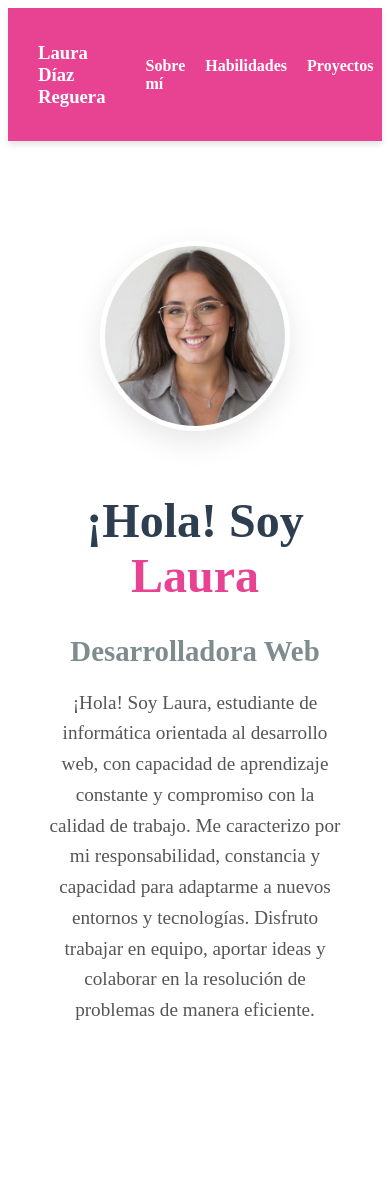
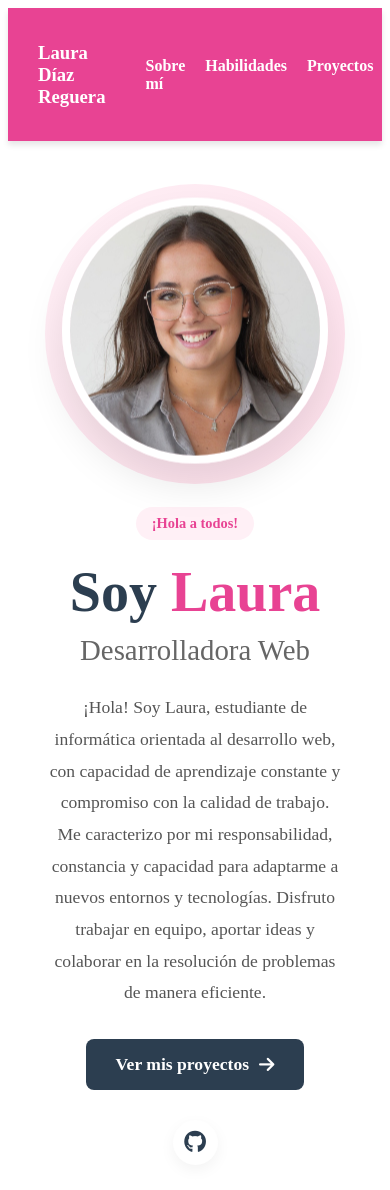
Before and after one commit to Laura-diaz08/Portfolio, an Angular app: page / in a window 390 px wide. Shown: the top 1190 px of the page. Before the commit the page ends 1054 px from the top, so only its background shows below. Built offline with nearby package versions, Linux system fonts and the light colour scheme.

Commit message:
Pagina de Habilidades modificada (estilos y html)

```diff
--- a/src/app/components/home/home.css
+++ b/src/app/components/home/home.css
@@ -1,51 +1,159 @@
-.home-container {
-  text-align: center;
-  margin-top: 80px;
+.hero-container {
+  display: flex;
+  align-items: center;
+  justify-content: space-between;
+  gap: 50px;
+  max-width: 1100px;
+  margin: 40px auto;
   padding: 0 20px;
 }
 
-h1 {
-  font-size: 3rem;
-  color: #2c3e50;
+.hero-content {
+  flex: 1;
 }
 
-/* El texto resaltado en rosa */
+.greeting {
+  display: inline-block;
+  background: #fff0f6;
+  color: #e84393;
+  padding: 8px 16px;
+  border-radius: 20px;
+  font-weight: bold;
+  font-size: 0.9rem;
+  margin-bottom: 20px;
+}
+
+h1 {
+  font-size: 3.5rem;
+  color: #2c3e50;
+  margin: 0 0 10px 0;
+}
+
 .highlight {
   color: #e84393;
 }
 
-h2 {
+.role-text {
   font-size: 1.8rem;
-  color: #7f8c8d;
-  margin-bottom: 20px;
+  color: #666;
+  font-weight: 500;
+  margin: 0 0 25px 0;
 }
 
-p {
-  max-width: 600px;
-  margin: 0 auto;
-  font-size: 1.2rem;
-  line-height: 1.6;
+.description {
+  font-size: 1.1rem;
+  line-height: 1.8;
   color: #555;
+  margin-bottom: 40px;
+  max-width: 500px;
 }
 
-.loading {
-  text-align: center;
-  margin-top: 50px;
-  color: #e84393;
-  font-style: italic;
+.hero-actions {
+  display: flex;
+  align-items: center;
+  gap: 30px;
+}
+
+.modern-btn {
+  background-color: #2c3e50;
+  color: white;
+  text-decoration: none;
+  padding: 15px 30px;
+  border-radius: 8px;
+  font-weight: bold;
+  font-size: 1.1rem;
+  transition: all 0.3s ease;
+  display: flex;
+  align-items: center;
+  gap: 10px;
+}
+
+.modern-btn:hover {
+  background-color: #e84393;
+  transform: translateY(-3px);
+  box-shadow: 0 10px 20px rgba(232, 67, 147, 0.2);
+}
+
+.social-links {
+  display: flex;
+  gap: 15px;
+}
+
+.social-links a {
+  display: flex;
+  align-items: center;
+  justify-content: center;
+  width: 45px;
+  height: 45px;
+  background: #ffffff;
+  color: #2c3e50;
+  border-radius: 50%;
+  font-size: 1.4rem;
+  box-shadow: 0 5px 15px rgba(0,0,0,0.05);
+  transition: all 0.3s ease;
+  text-decoration: none;
+}
+
+.social-links a:hover {
+  background: #e84393;
+  color: white;
+  transform: translateY(-3px);
+}
+
+.hero-image-wrapper {
+  flex: 1;
+  display: flex;
+  justify-content: center;
+  position: relative;
+}
+
+.image-backdrop {
+  position: absolute;
+  width: 350px;
+  height: 350px;
+  background: linear-gradient(135deg, #fff0f6 0%, #ffe0ec 100%);
+  border-radius: 50%;
+  z-index: -1;
+  top: 50%;
+  left: 50%;
+  transform: translate(-50%, -50%);
 }
 
 .profile-img {
-  width: 180px;
-  height: 180px;
+  width: 300px;
+  height: 300px;
+  object-fit: cover;
   border-radius: 50%;
-  object-fit: cover;
-  box-shadow: 0 10px 30px rgba(0, 0, 0, 0.1);
-  border: 5px solid #ffffff;
-  margin-bottom: 25px;
-  transition: transform 0.3s ease;
+  border: 8px solid white;
+  box-shadow: 0 20px 40px rgba(0,0,0,0.1);
+  animation: float 6s ease-in-out infinite;
 }
 
-.profile-img:hover {
-  transform: scale(1.05);
+@keyframes float {
+  0% { transform: translateY(0px); }
+  50% { transform: translateY(-15px); }
+  100% { transform: translateY(0px); }
 }
+
+@media (max-width: 850px) {
+  .hero-container {
+    flex-direction: column-reverse;
+    text-align: center;
+    gap: 40px;
+  }
+  .description {
+    margin: 0 auto 30px auto;
+  }
+  .hero-actions {
+    justify-content: center;
+    flex-direction: column;
+  }
+  .profile-img {
+    width: 250px;
+    height: 250px;
+  }
+  .image-backdrop {
+    width: 300px;
+    height: 300px;
+  }
+}
--- a/src/app/components/home/home.html
+++ b/src/app/components/home/home.html
@@ -1,11 +1,27 @@
 @if (personalInfo) {
-  <div class="home-container">
+  <div class="hero-container">
 
-    <img src="assets/images/foto perfil.jpg" alt="Foto de Laura" class="profile-img">
+    <div class="hero-content">
+      <span class="greeting">¡Hola a todos!</span>
+      <h1>Soy <span class="highlight">{{ personalInfo.name }}</span></h1>
+      <h2 class="role-text">{{ personalInfo.role }}</h2>
+      <p class="description">{{ personalInfo.description }}</p>
 
-    <h1>¡Hola! Soy <span class="highlight">{{ personalInfo.name }}</span></h1>
-    <h2>{{ personalInfo.role }}</h2>
-    <p>{{ personalInfo.description }}</p>
+      <div class="hero-actions">
+        <a routerLink="/projects" class="modern-btn">
+          Ver mis proyectos <i class="fa-solid fa-arrow-right"></i>
+        </a>
+
+        <div class="social-links">
+          <a href="https://github.com/Laura_diaz08" target="_blank" title="GitHub"><i class="fa-brands fa-github"></i></a>
+        </div>
+      </div>
+    </div>
+
+    <div class="hero-image-wrapper">
+      <div class="image-backdrop"></div> <img src="assets/images/foto perfil.jpg" alt="Foto de {{ personalInfo.name }}" class="profile-img">
+    </div>
+
   </div>
 } @else {
   <p class="loading">Cargando perfil...</p>
--- a/src/app/components/skills/skills.css
+++ b/src/app/components/skills/skills.css
@@ -5,10 +5,19 @@
   text-align: center;
 }
 
+.header-section {
+  margin-bottom: 50px;
+}
+
 .section-title {
   font-size: 2.5rem;
   color: #2c3e50;
-  margin-bottom: 50px;
+  margin-bottom: 10px;
+}
+
+.subtitle {
+  color: #666;
+  font-size: 1.1rem;
 }
 
 .highlight {
@@ -17,28 +26,43 @@
 
 .skills-grid {
   display: grid;
-  grid-template-columns: repeat(auto-fit, minmax(200px, 1fr));
+  grid-template-columns: repeat(auto-fit, minmax(180px, 1fr));
   gap: 25px;
 }
 
 .skill-card {
   background: #ffffff;
   border-radius: 16px;
-  padding: 30px 20px;
+  padding: 35px 20px;
   box-shadow: 0 10px 30px rgba(0, 0, 0, 0.05);
-  transition: transform 0.3s ease, box-shadow 0.3s ease, border-bottom 0.3s ease;
-  border-bottom: 4px solid transparent;
+  transition: all 0.3s ease;
+  border: 2px solid transparent;
+  display: flex;
+  flex-direction: column;
+  align-items: center;
+}
+
+.skill-icon {
+  font-size: 3.5rem;
+  color: #2c3e50;
+  margin-bottom: 20px;
+  transition: all 0.3s ease;
 }
 
 .skill-card:hover {
-  transform: translateY(-8px);
+  transform: translateY(-10px);
   box-shadow: 0 15px 35px rgba(232, 67, 147, 0.15);
-  border-bottom: 4px solid #e84393;
+  border-color: #ffe0ec;
+}
+
+.skill-card:hover .skill-icon {
+  color: #e84393;
+  transform: scale(1.1);
 }
 
 h3 {
   color: #2c3e50;
-  font-size: 1.3rem;
+  font-size: 1.2rem;
   margin-top: 0;
   margin-bottom: 15px;
 }
@@ -49,7 +73,7 @@ h3 {
   display: inline-block;
   padding: 6px 16px;
   border-radius: 20px;
-  font-size: 0.9rem;
+  font-size: 0.85rem;
   font-weight: 600;
   margin: 0;
 }
--- a/src/app/components/skills/skills.html
+++ b/src/app/components/skills/skills.html
@@ -1,9 +1,14 @@
 <div class="modern-container">
-  <h2 class="section-title">Mis <span class="highlight">Habilidades</span></h2>
+  <div class="header-section">
+    <h2 class="section-title">Mi <span class="highlight">Habilidades</span> Tecnológicas</h2>
+    <p class="subtitle">Herramientas y tecnologías que uso.</p>
+  </div>
 
   <div class="skills-grid">
     @for (skill of skills; track skill.name) {
       <div class="skill-card">
+        <i [class]="skill.icon + ' skill-icon'"></i>
+
         <h3>{{ skill.name }}</h3>
         <p class="skill-level">{{ skill.level }}</p>
       </div>
--- a/src/assets/data.json
+++ b/src/assets/data.json
@@ -5,16 +5,16 @@
     "description": "¡Hola! Soy Laura, estudiante de informática orientada al desarrollo web, con capacidad de aprendizaje constante y compromiso con la calidad de trabajo. Me caracterizo por mi responsabilidad, constancia y capacidad para adaptarme a nuevos entornos y tecnologías. Disfruto trabajar en equipo, aportar ideas y colaborar en la resolución de problemas de manera eficiente."
   },
   "skills": [
-    { "name": "HTML5", "level": "Avanzado" },
-    { "name": "CSS3", "level": "Avanzado" },
-    { "name": "JavaScript", "level": "Avanzado" },
-    { "name": "Angular", "level": "Aprendiendo" },
-    { "name": "Java", "level": "Intermedio" },
-    { "name": "Python", "level": "Intermedio" },
-    { "name": "SQL", "level": "Intermedio" },
-    { "name": "SpringBoot", "level": "Intermedio" },
-    { "name": "Git", "level": "Avanzado" },
-    { "name": "Docker", "level": "Aprendiendo" }
+    { "name": "HTML5", "level": "Avanzado", "icon": "fa-brands fa-html5" },
+    { "name": "CSS3", "level": "Avanzado","icon": "fa-brands fa-css3-alt" },
+    { "name": "JavaScript", "level": "Avanzado","icon": "fa-brands fa-js" },
+    { "name": "Angular", "level": "Aprendiendo", "icon": "fa-brands fa-angular" },
+    { "name": "Java", "level": "Intermedio","icon": "fa-brands fa-java" },
+    { "name": "Python", "level": "Avanzado","icon": "fa-brands fa-python" },
+    { "name": "SQL", "level": "Intermedio","icon": "fa-solid fa-database" },
+    { "name": "SpringBoot", "level": "Intermedio", "icon": "fa-solid fa-leaf" },
+    { "name": "Git", "level": "Avanzado","icon": "fa-brands fa-git-alt" },
+    { "name": "Docker", "level": "Aprendiendo", "icon": "fa-brands fa-docker" }
   ],
   "projects": [
     {
--- a/src/index.html
+++ b/src/index.html
@@ -6,6 +6,7 @@
   <base href="/">
   <meta name="viewport" content="width=device-width, initial-scale=1">
   <link rel="icon" type="image/x-icon" href="favicon.ico">
+  <link rel="stylesheet" href="https://cdnjs.cloudflare.com/ajax/libs/font-awesome/6.4.0/css/all.min.css">
 </head>
 <body>
   <app-root></app-root>
```
